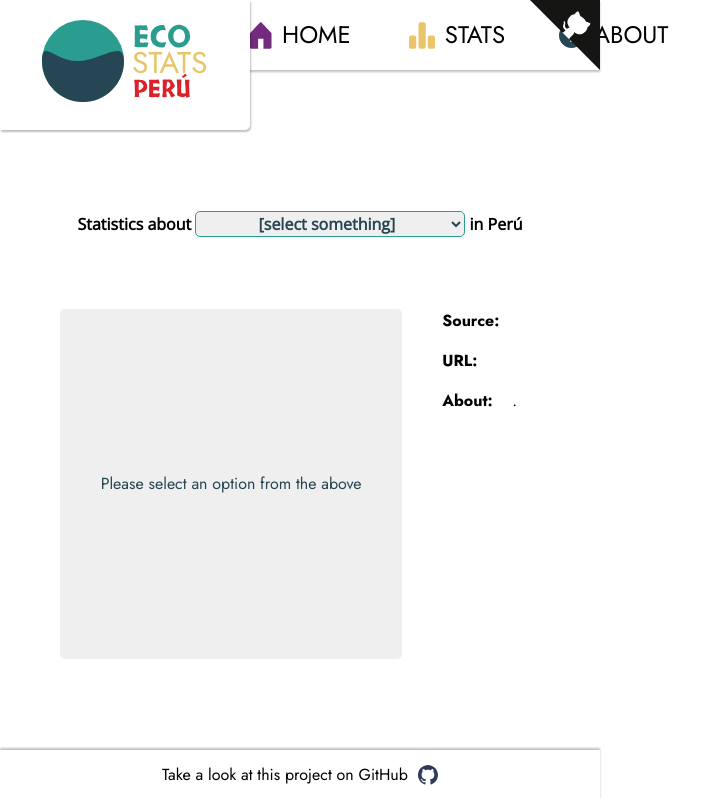
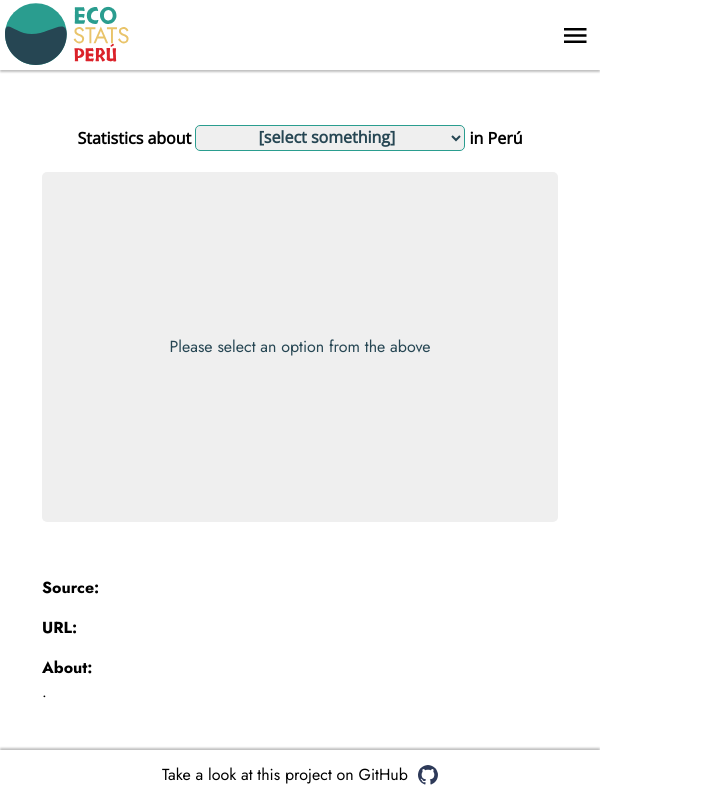
Before and after one commit to leviarista/eco-stats-peru, a React (Create React App) app: page /stats in a window 600 px wide. Shown: the whole page, 724 px wide, since content can reach past the window. Built offline with nearby package versions, Linux system fonts and the light colour scheme.

Commit message:
Mobile Version

```diff
--- a/public/index.html
+++ b/public/index.html
@@ -29,7 +29,7 @@
     -->
   <title>Eco Stats Perú</title>
   <!-- New Relic -->
-  <script type="text/javascript" src="%PUBLIC_URL%/newRelic.js"></script>
+  <!-- <script type="text/javascript" src="%PUBLIC_URL%/newRelic.js"></script> -->
   <!-- Fonts -->
   <link rel="preconnect" href="https://fonts.gstatic.com">
   <link
--- a/src/App.js
+++ b/src/App.js
@@ -20,6 +20,7 @@ import './styles/components/module-stats.css'
 import './styles/components/module-about.css'
 import './styles/utilities/text.css'
 import './styles/utilities/github-corner.css'
+import './styles/utilities/visibility.css'
 import Home from "./pages/Home";
 import Nav from "./components/Nav";
 import Footer from "./components/Footer";
--- a/src/components/Nav.js
+++ b/src/components/Nav.js
@@ -6,22 +6,36 @@ import stats from '../assets/stats.svg';
 // import leaf from '../assets/leaf.svg';
 import about from '../assets/about.svg';
 import GitHubCorner from '../assets/GitHubCorner';
+import githubLogo from '../assets/github-logo.svg';
 
 const Nav = () => {
+
+    const toogleNav = () => {
+        let nav = document.getElementById("nav");
+        nav.className = nav.className === "nav" ? "nav responsive" : nav.className = "nav";
+    }
+
+    const hideNav = () => {
+        let nav = document.getElementById("nav");
+        nav.className = "nav";
+    }
+
     return (
-        <nav className="nav">
+        <nav id="nav" className="nav">
             <div className="logo">
-                <Link to="/"><img src={logo} alt="logo" /></Link>
+                <Link to="/" onClick={hideNav}>
+                    <img src={logo} alt="logo" />
+                </Link>
             </div>
             <ul>
                 <li>
-                    <Link to="/">
+                    <Link to="/" onClick={hideNav}>
                         <img src={home} alt="HOME" />
                         HOME
                     </Link>
                 </li>
                 <li>
-                    <Link to="/stats">
+                    <Link to="/stats" onClick={hideNav}>
                         <img src={stats} alt="STATS" />
                         STATS
                     </Link>
@@ -33,15 +47,26 @@ const Nav = () => {
                     </Link>
                 </li> */}
                 <li>
-                    <Link to="/about">
+                    <Link to="/about" onClick={hideNav}>
                         <img src={about} alt="ABOUT" />
                         ABOUT
                     </Link>
                 </li>
-                <a href="https://github.com/leviarista/eco-stats-peru" target="_blank" rel="noopenner noreferrer" className="github-corner" aria-label="View source on GitHub">
-                    <GitHubCorner />
-                </a>
+                <li className="hidden-sm">
+                    <a href="https://github.com/leviarista/eco-stats-peru" target="_blank" rel="noopenner noreferrer" className="show-xs" aria-label="View source on GitHub">
+                        <img src={githubLogo} alt="GitHub Logo" /> GitHub
+                    </a>
+                </li>
             </ul>
+            <a href="https://github.com/leviarista/eco-stats-peru" target="_blank" rel="noopenner noreferrer" className="github-corner hidden-xs" aria-label="View source on GitHub">
+                <GitHubCorner />
+            </a>
+            <a href="#" className="icon" onClick={toogleNav}>
+                <svg width="23" height="15" viewBox="0 0 23 15" fill="none" xmlns="http://www.w3.org/2000/svg">
+                    <path d="M22.5 15H0V12.5H22.5V15ZM22.5 8.75H0V6.25H22.5V8.75ZM22.5 2.5H0V0H22.5V2.5Z" fill="black" />
+                </svg>
+            </a>
+
         </nav>
     )
 }
--- a/src/pages/Home.js
+++ b/src/pages/Home.js
@@ -12,13 +12,14 @@ function Home() {
 
                 <h1>Eco Stats Perú</h1>
 
-                <p>According to <a href="https://www.esa.org/about/what-does-ecology-have-to-do-with-me/" target="_blank" rel="noopeneer noreferrer">The Ecological Society of America</a>, <b>Ecology</b> is defined as:</p>
+                <p className="hidden-xs">According to <a href="https://www.esa.org/about/what-does-ecology-have-to-do-with-me/" target="_blank" rel="noopeneer noreferrer">The Ecological Society of America</a>, <b>Ecology</b> is defined as:</p>
 
-                <q>The study of the relationships between living organisms, including humans, and their physical environment; it seeks to understand the vital connections between plants and animals and the world around them. Ecology also provides information about the benefits of ecosystems and how we can use Earth’s resources in ways that leave the environment healthy for future generations.</q>
+                <q className="hidden-xs">The study of the relationships between living organisms, including humans, and their physical environment; it seeks to understand the vital connections between plants and animals and the world around them. Ecology also provides information about the benefits of ecosystems and how we can use Earth’s resources in ways that leave the environment healthy for future generations.</q>
 
-                <p>While <b>Statistics</b> come to be <q>the science of collecting, displaying, and analysing data</q> according to <a href="https://www.oxfordreference.com/view/10.1093/acref/9780199541454.001.0001/acref-9780199541454-e-1566?rskey=nxhBLl&result=1979" target="_blank" rel="noopeneer noreferrer">Oxford Reference</a>.</p>
+                <p className="hidden-xs">While <b>Statistics</b> come to be <q>the science of collecting, displaying, and analysing data</q> according to <a href="https://www.oxfordreference.com/view/10.1093/acref/9780199541454.001.0001/acref-9780199541454-e-1566?rskey=nxhBLl&result=1979" target="_blank" rel="noopeneer noreferrer">Oxford Reference</a>.</p>
 
-                <p className="text-highlight">Thus, this site aims to show data that raise awareness about how Peruvians are influencing our environment, how we impact its resources and how we influence climate change, based on open data.</p>
+                <p className="text-highlight hidden-xs">Thus, this website aims to show data that raise awareness about how Peruvians are influencing our environment, how we impact its resources and how we influence climate change, based on open data.</p>
+                <p>Eco Stats Perú is a website aims to show data that raise awareness about how Peruvians are influencing our environment, how we impact its resources and how we influence climate change, based on open data.</p>
 
                 <div className="header-buttons">
                     <Link to="/stats" className="button button-main button-main-yellow">
--- a/src/pages/Stats.js
+++ b/src/pages/Stats.js
@@ -66,8 +66,8 @@ const Stats = () => {
                     <b>Statistics about </b>
                     <select name="type" onChange={(e) => handleClick(e.target.value)}>
                         <option > [select something] </option>
-                        <option value="TemperatureByGCM">Temperature by GCM</option>
-                        <option value="PrecipitationByGCM">Precipitation By GCM</option>
+                        {/* <option value="TemperatureByGCM">Temperature by GCM</option>
+                        <option value="PrecipitationByGCM">Precipitation By GCM</option> */}
                         <option value="CO2EmissionsKT">CO2 emissions (kt)</option>
                         <option value="CO2EmissionsKTvsPopulation">CO2 emissions (kt) vs Population</option>
                     </select>
--- a/src/styles/components/containers.css
+++ b/src/styles/components/containers.css
@@ -1,5 +1,6 @@
 :root {
     --margins: 0 10%;
+    --margins-mobile: 0 7%;
 }
 
 .home-container {
@@ -7,9 +8,10 @@
     align-items: center;
     grid-template-columns: 3fr 2fr;
     column-gap: 40px;
-    min-height: calc(100vh - 70px - 50px);
+    min-height: calc(100vh - 70px - 40px - 50px);
     margin: var(--margins);
     /* margin-top: 70px; */
+    margin-bottom: 40px;
 }
 
 .stats-container {
@@ -24,6 +26,26 @@
 }
 
 .about-container {
-    min-height: calc(100vh - 70px - 50px);
+    min-height: calc(100vh - 70px - 50px - 40px - 50px);
     margin: var(--margins);
+    margin-bottom: 40px;
 }
+
+@media only screen and (max-width: 600px) {
+    .home-container {
+        grid-template-columns: auto;
+        row-gap: 25px;
+        min-height: calc(100vh - 70px - 40px - 50px);
+        margin: var(--margins-mobile);
+        margin-bottom: 40px;
+    }
+    .stats-container {
+        display: grid;
+        align-items: center;
+        grid-template-columns: auto;
+        grid-template-rows: auto auto auto;
+        grid-column-gap: 40px;
+        grid-row-gap: 0px;
+        margin: var(--margins-mobile);
+    }
+}
--- a/src/styles/components/module-home.css
+++ b/src/styles/components/module-home.css
@@ -9,3 +9,13 @@
     align-items: center;
     width: 100%;
 }
+
+@media only screen and (max-width: 600px) {
+    .home-container header{
+        text-align: center;
+    }
+    .home-container header .header-buttons {
+        justify-content: center;
+    }
+
+}
--- a/src/styles/components/module-stats.css
+++ b/src/styles/components/module-stats.css
@@ -73,3 +73,29 @@
     align-self: flex-start;
     margin-top: 50px;
 }
+
+@media only screen and (max-width: 600px) {
+    .stats-container header {
+        grid-area: 1 / 1 / 2 / 2;
+        align-self: flex-end;
+        margin-top: 25px;
+        text-align: center;
+    }
+    .stats-container .graphic {
+        grid-area: 2 / 1 / 3 / 2;
+        align-self: flex-start;
+        margin-top: 0;
+    }
+    .stats-container .description {
+        grid-area: 3 / 1 / 4 / 2;
+        align-self: flex-start;
+        margin-top: 25px;
+    }
+    .stats-container .description p {
+        display: block;
+        text-align: justify;
+    }
+    .stats-container .description b {
+        width: 100%;
+    }
+}
--- a/src/styles/components/nav.css
+++ b/src/styles/components/nav.css
@@ -37,3 +37,50 @@
     text-decoration: none;
     color: var(--text-color);
 }
+
+.nav .icon {
+    display: none;
+    width: 0;
+}
+
+@media only screen and (max-width: 600px) {
+    .nav {
+        width: 100%;
+        height: 70px;
+        display: block;
+    }
+    .nav .logo {
+        width: 130px;
+        height: 70px;
+        padding: 5px 0 0 5px;
+        box-shadow: none;
+        border-bottom-right-radius: 0;
+    }
+    .nav .icon {
+        width: 50px;
+        height: 70px;
+        float: right;
+        display: flex;
+        align-items: center;
+        justify-content: center;
+    }
+    .nav ul {
+        display: none;
+    }
+    /* Display responsive nav */
+    .nav.responsive {
+        width: 100%;
+    }
+    .nav.responsive ul {
+        height: auto;
+        position: absolute;
+        top: 70px;
+        display: flex;
+        flex-direction: column;
+        row-gap: 25px;
+        margin-left: 0;
+        padding: 25px;
+        background-color: white;
+        box-shadow: 0px 2px 4px 0 var(--black-p-25);
+    }
+}
--- /dev/null
+++ b/src/styles/utilities/visibility.css
@@ -0,0 +1,27 @@
+/* Extra small devices (phones, 600px and down) */
+
+@media only screen and (max-width: 600px) {
+    .hidden-xs {
+        display: none !important;
+    }
+}
+
+/* Small devices (portrait tablets and large phones, 600px and up) */
+
+@media only screen and (min-width: 600px) {
+    .hidden-sm {
+        display: none !important;
+    }
+}
+
+/* Medium devices (landscape tablets, 768px and up) */
+
+@media only screen and (min-width: 768px) {}
+
+/* Large devices (laptops/desktops, 992px and up) */
+
+@media only screen and (min-width: 992px) {}
+
+/* Extra large devices (large laptops and desktops, 1200px and up) */
+
+@media only screen and (min-width: 1200px) {}
```
